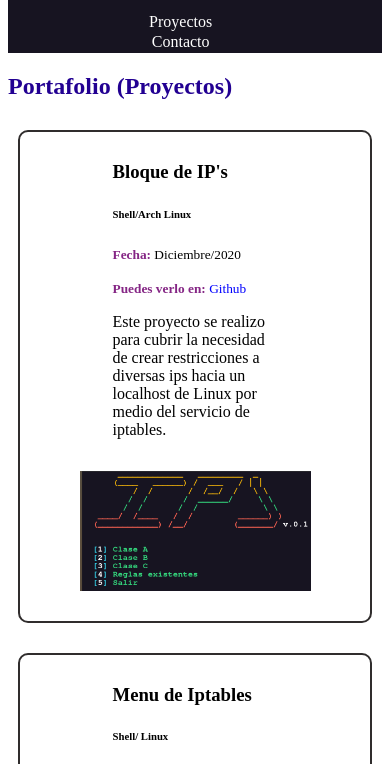
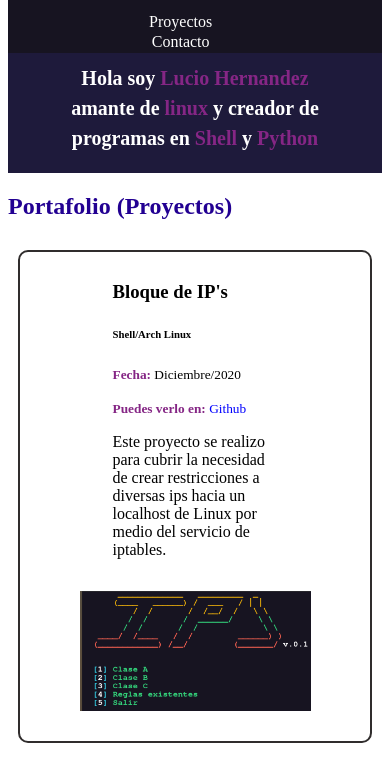
Before and after one commit to LucioHdz/LucioHdz.github.io, a plain HTML site: page index.html in a window 390 px wide. Shown: the part 69-833 px from the top of the page. Drawn offline with Linux system fonts and the light colour scheme.

Commit message:
hero ajustado a RD

```diff
--- a/css/style.css
+++ b/css/style.css
@@ -104,7 +104,25 @@ footer p{
 @media screen and (max-width:1024px){
 
 }
-@media screen and (max-width: 680px){
+@media screen and (max-width:786px){
+  .hero-title{
+    font-size:20px ;
+  }
+}
+@media screen and (max-width: 553px){
+
+  h1{
+    background-image: none;
+    background-size: auto;
+    background-position: left;
+    text-align: center;
+    margin: 0 auto;
+    padding: 0;
+    padding-top: 50px;
+  }
+  .hero{
+    height: 120px;
+  }
 }
 
 @media screen and (max-width: 479px){
--- a/index.html
+++ b/index.html
@@ -26,11 +26,11 @@
     </div>
   </header>
   <div class="page">
-    <!-- <section class="hero">
+    <section class="hero">
       <h1 class="hero-title">Hola soy <strong>Lucio Hernandez</strong><br>
         amante de <strong>linux</strong> y creador de <br>
         programas en <strong>Shell</strong> y <strong>Python</strong></h1>
-    </section> -->
+    </section>
     <div class="content">
       <section class="briefcase" id="proyectos">
         <h2>Portafolio (Proyectos)</h2>
```
